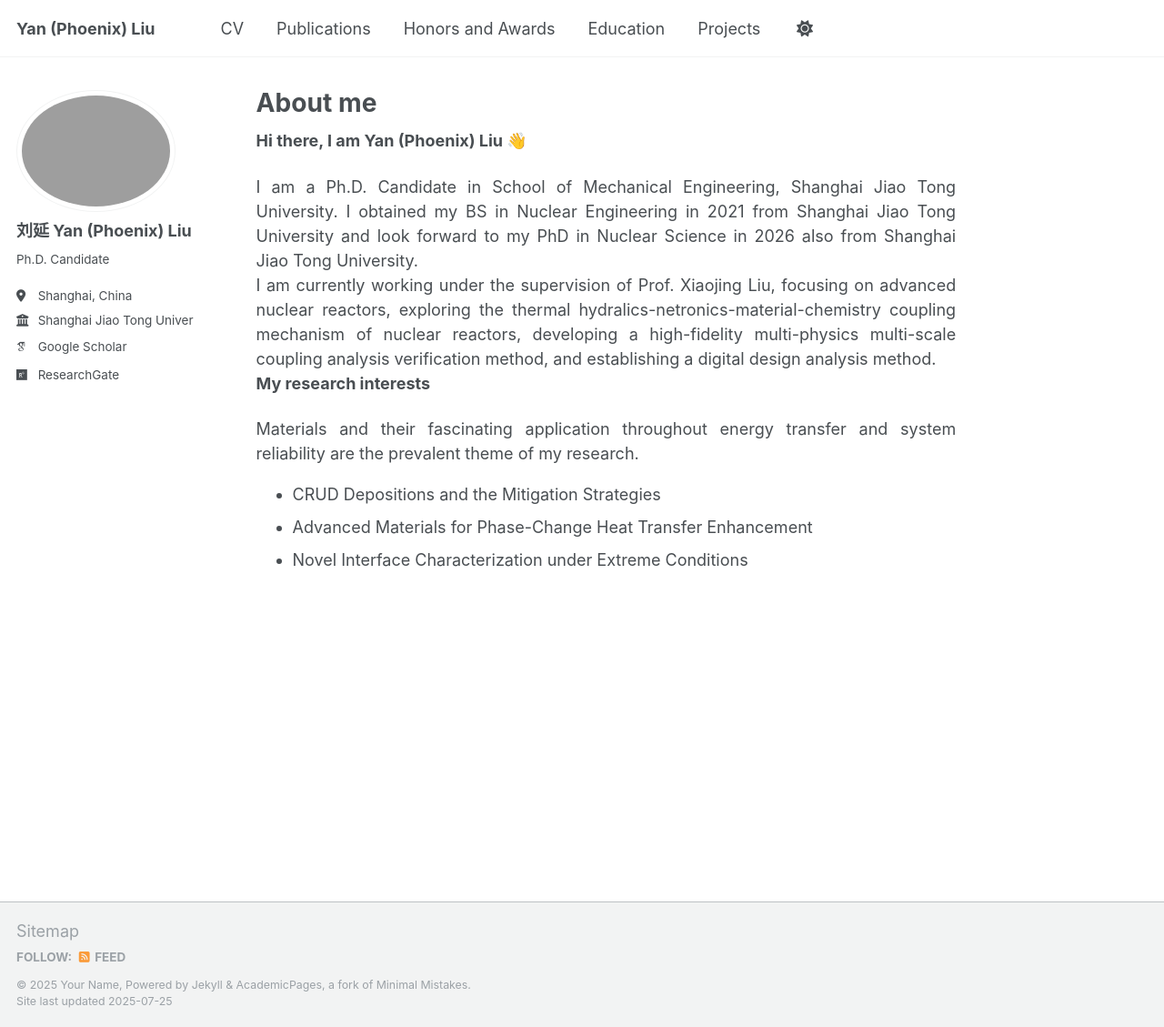
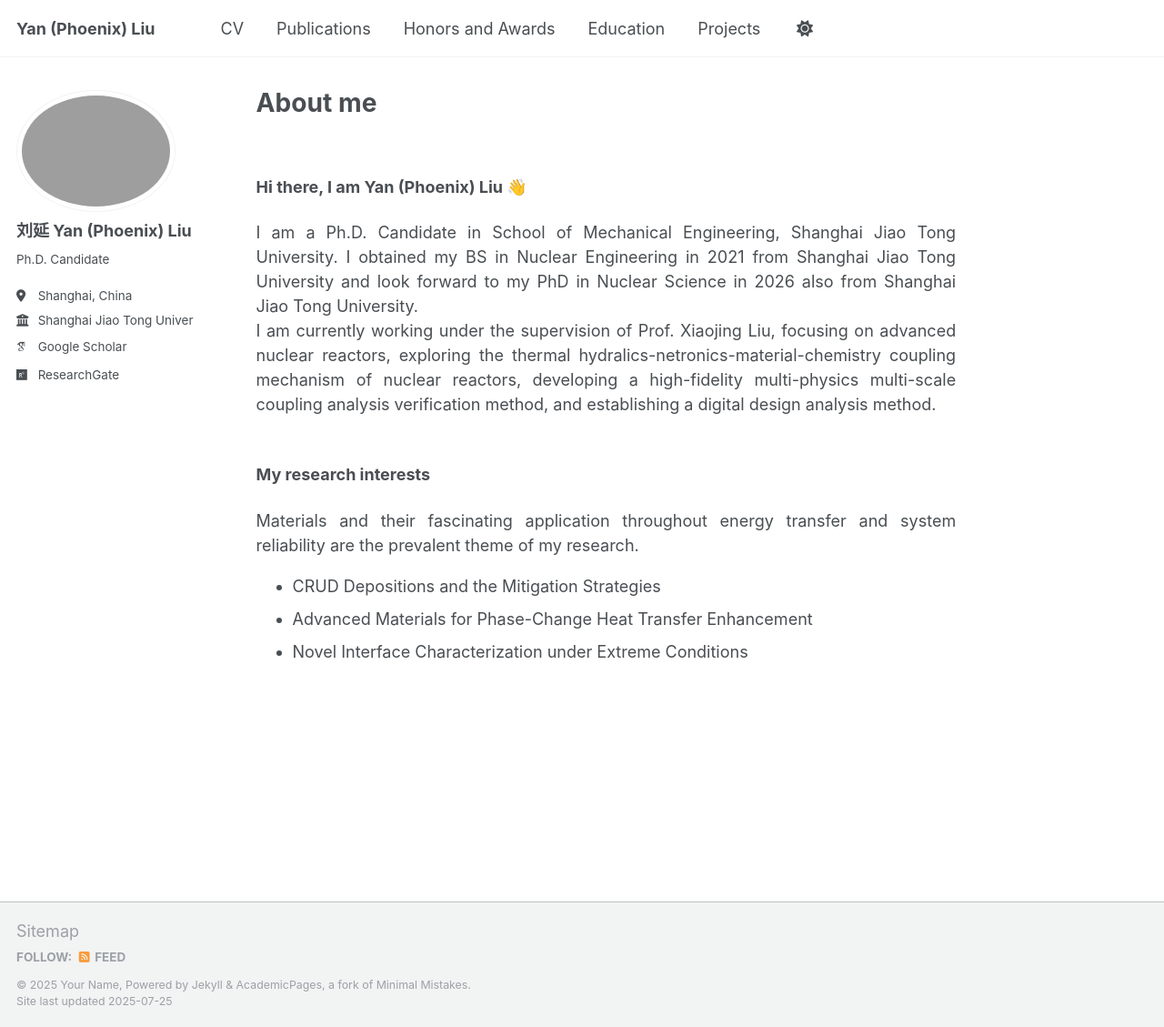
Before and after one commit to YanPhoenixLiu/yanphoenixliu.github.io, a Jekyll site: the page built from _pages/about.md, in a window 1280 px wide and 1129 px high. Shown: the whole window at 91% size. Built offline with Jekyll 4.4.1, drawn with Linux system fonts in a browser that asks for light colours; some web fonts are replaced; a script that is not in the unit is left out.

Commit message:
Update about.md

```diff
--- a/_pages/about.md
+++ b/_pages/about.md
@@ -6,7 +6,8 @@ redirect_from:
   - /about/
   - /about.html
 ---
-
+<span style="color:transparent">空行</span>
+<span style="color:transparent">空行</span>
 
 **Hi there, I am Yan (Phoenix) Liu 👋**
 
@@ -18,6 +19,8 @@ I am a Ph.D. Candidate in School of Mechanical Engineering, Shanghai Jiao Tong U
 I am currently working under the supervision of Prof. Xiaojing Liu, focusing on advanced nuclear reactors, exploring the thermal hydralics-netronics-material-chemistry coupling mechanism of nuclear reactors, developing a high-fidelity multi-physics multi-scale coupling analysis verification method, and establishing a digital design analysis method.
 </div>
 
+<span style="color:transparent">空行</span>
+<span style="color:transparent">空行</span>
 
 **My research interests**
 
```
